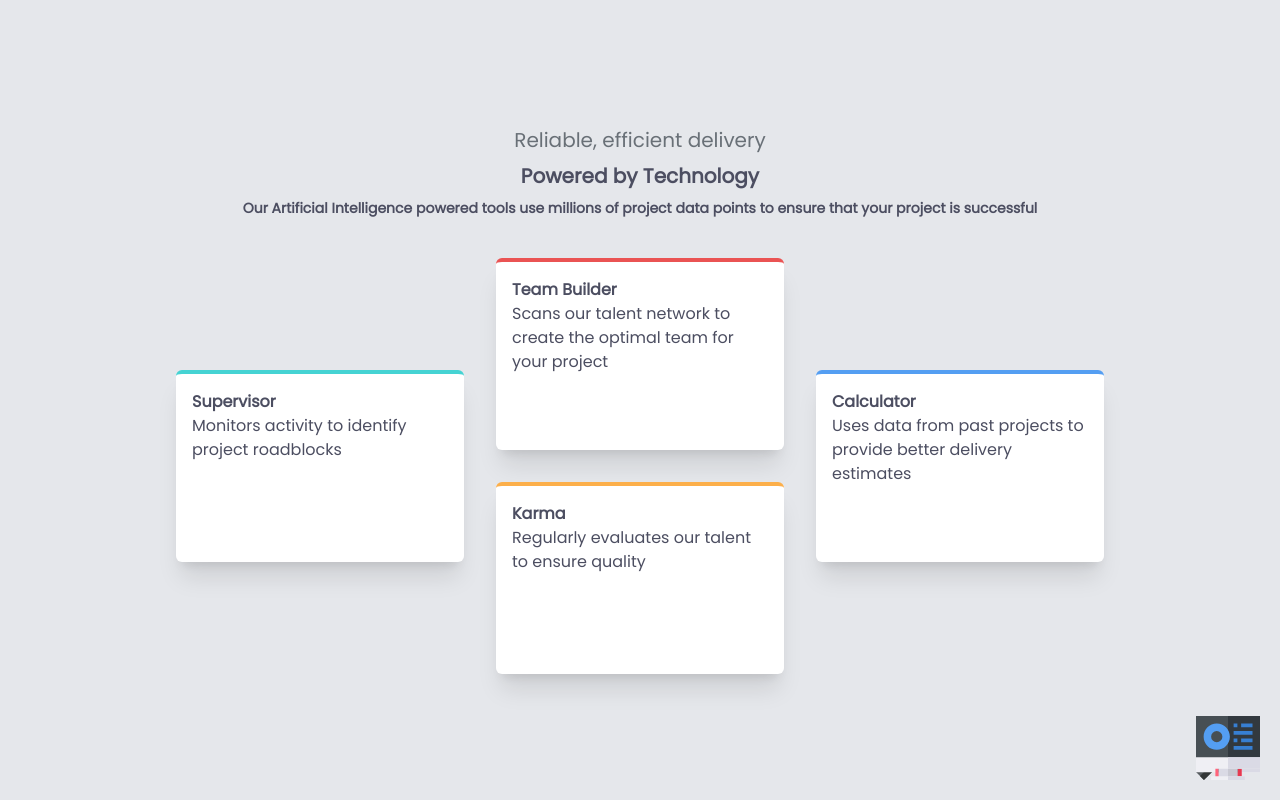
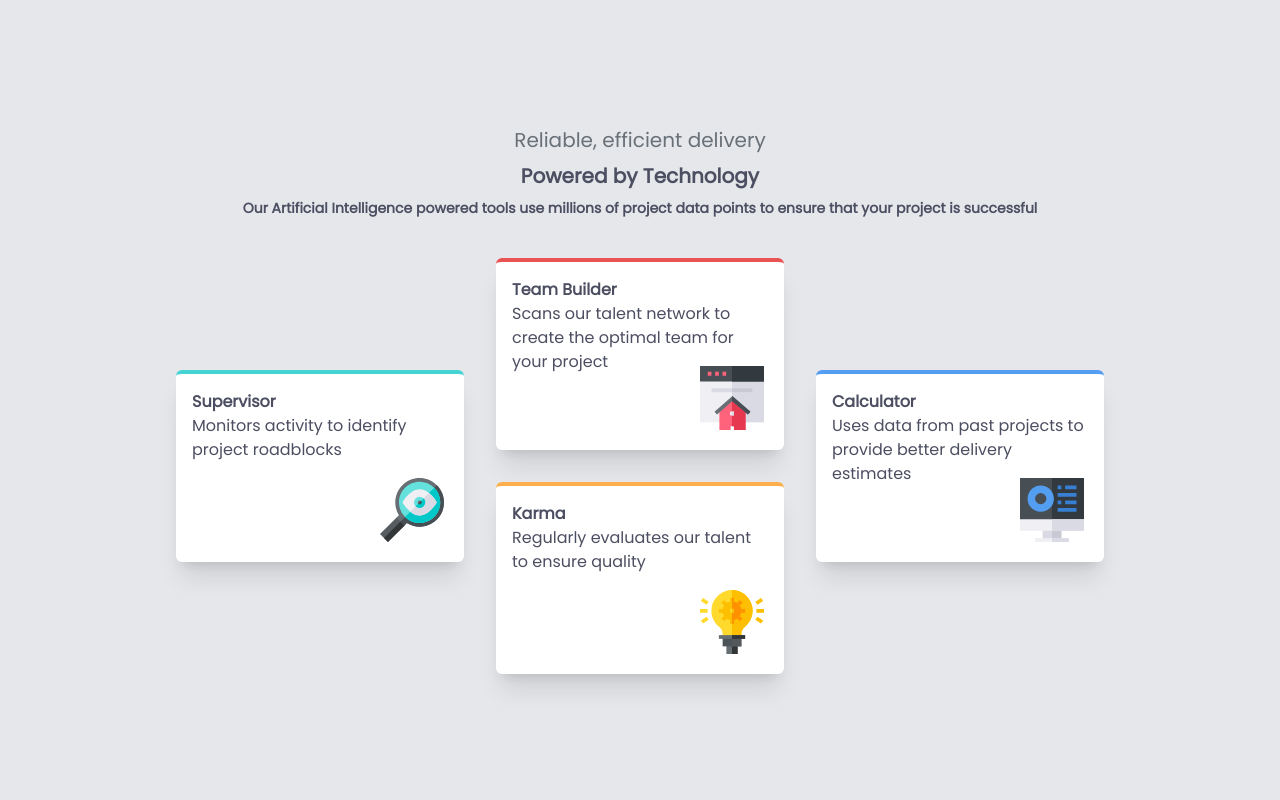
Before and after one commit to mw-138/frontendmentor-four-card-feature-section, a Next.js app: page / in a window 1280 px wide. Built offline with nearby package versions, Linux system fonts and the light colour scheme.

Commit message:
fix: card image placement

```diff
--- a/app/components/card.tsx
+++ b/app/components/card.tsx
@@ -16,7 +16,7 @@ const Card: React.FC<CardProps> = ({
 }) => {
   return (
     <div
-      className="bg-white w-72 h-48 text-gray-500 rounded-md border-t-4 p-4 shadow-xl"
+      className="bg-white relative w-72 h-48 text-gray-500 rounded-md border-t-4 p-4 shadow-xl"
       style={{ borderTopColor: stripColor }}
     >
       <h1 className="font-bold">{title}</h1>
```
